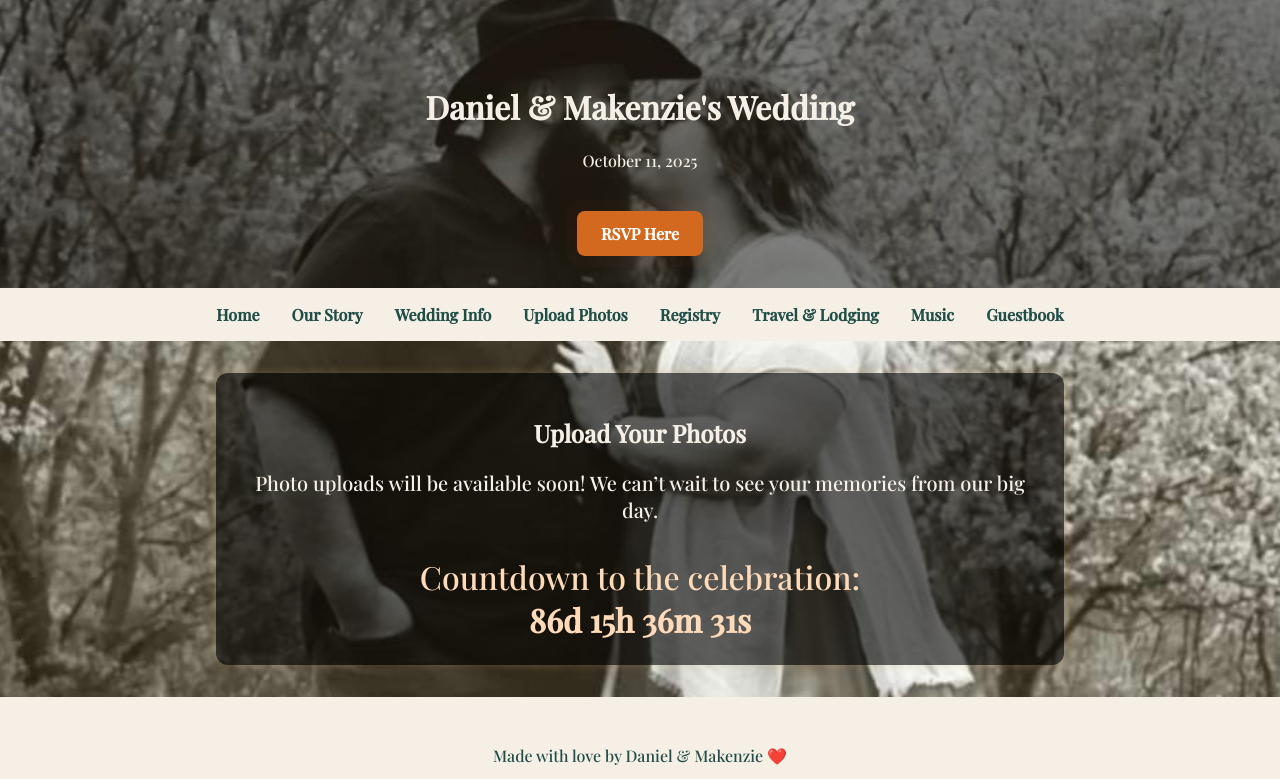
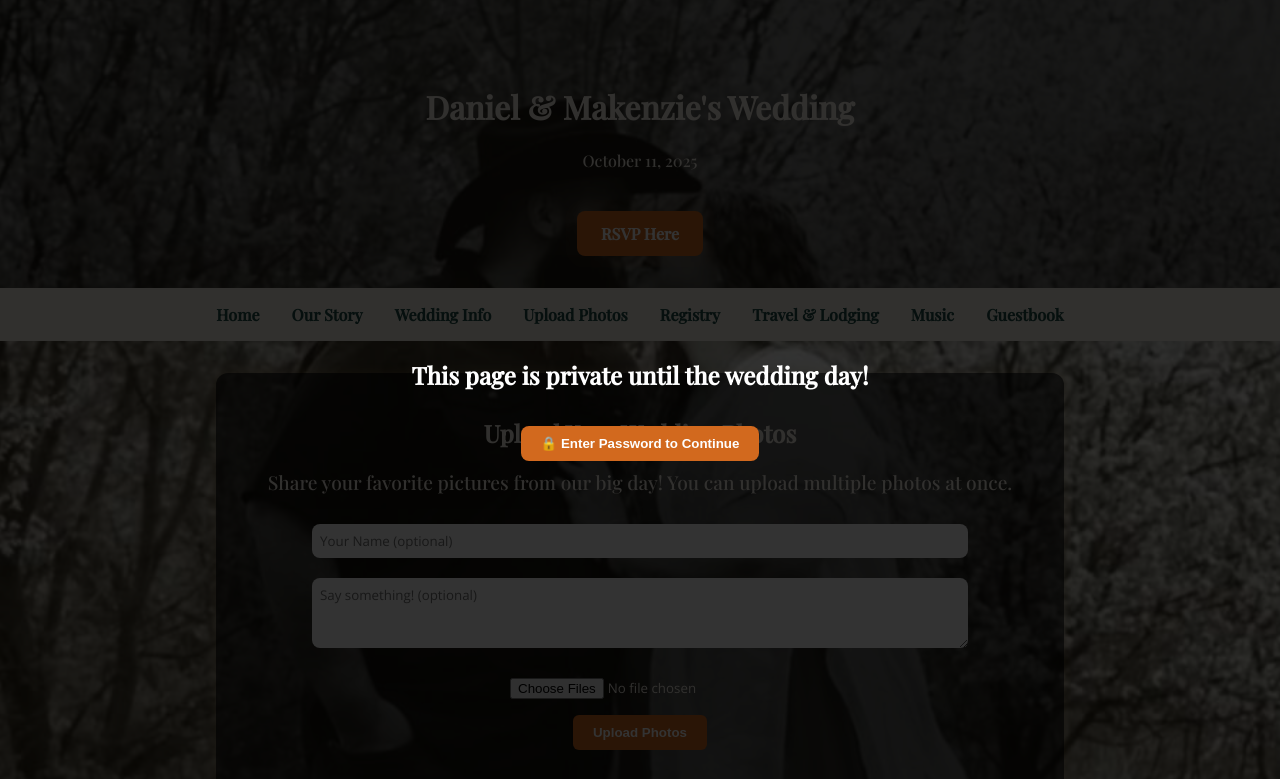
Before and after one commit to danieljlydon/wedding-site, a plain HTML site: page photos.html in a window 1280 px wide. Shown: the top 779 px of the page. Drawn offline with nearby package versions, Linux system fonts and the light colour scheme.

Commit message:
Update photos.html

```diff
--- a/photos.html
+++ b/photos.html
@@ -96,9 +96,44 @@
       0% { background-size: 100%; }
       100% { background-size: 105%; }
     }
+    input, textarea {
+      font-family: 'Open Sans', sans-serif;
+    }
+    #overlay {
+      position: fixed;
+      top: 0; left: 0;
+      width: 100%; height: 100%;
+      background: rgba(0,0,0,0.8);
+      color: white;
+      z-index: 999;
+      display: flex;
+      align-items: center;
+      justify-content: center;
+      flex-direction: column;
+      text-align: center;
+    }
+    #overlay.hidden {
+      display: none;
+    }
+    #unlockBtn {
+      padding: 10px 20px;
+      background: #D2691E;
+      color: white;
+      border: none;
+      border-radius: 8px;
+      font-weight: bold;
+      margin-top: 1rem;
+      cursor: pointer;
+    }
   </style>
 </head>
 <body style="background-color: rgba(0, 0, 0, 0.6);">
+
+  <div id="overlay" class="hidden">
+    <h2>This page is private until the wedding day!</h2>
+    <button id="unlockBtn">🔒 Enter Password to Continue</button>
+  </div>
+
   <header>
     <h1>Daniel &amp; Makenzie's Wedding</h1>
     <p>October 11, 2025</p>
@@ -122,8 +157,15 @@
   </nav>
 
   <section>
-    <h2>Upload Your Photos</h2>
-    <p style="font-size: 1.25rem;">Photo uploads will be available soon! We can’t wait to see your memories from our big day.</p>
+    <h2>Upload Your Wedding Photos</h2>
+    <p style="font-size: 1.2rem;">Share your favorite pictures from our big day! You can upload multiple photos at once.</p>
+    <form id="uploadForm" enctype="multipart/form-data" method="post">
+      <input type="text" name="name" placeholder="Your Name (optional)" style="margin:10px;padding:8px;border-radius:8px;border:none;width:80%;" /><br>
+      <textarea name="message" placeholder="Say something! (optional)" rows="3" style="margin:10px;padding:8px;border-radius:8px;border:none;width:80%;"></textarea><br>
+      <input type="file" name="files" id="fileInput" multiple accept="image/*" style="margin: 1rem 0;" /><br>
+      <button type="submit" style="padding:10px 20px;border:none;background:#D2691E;color:#fff;border-radius:6px;font-weight:bold;">Upload Photos</button>
+      <p id="status" style="margin-top:1rem;"></p>
+    </form>
     <div style="margin-top: 2rem; font-size: 2rem; color: #FFDAB9;">
       Countdown to the celebration:<br><span id="countdown" style="font-weight: bold;"></span>
     </div>
@@ -158,6 +200,55 @@
   </script>
 
   <script>
+    // Show/hide password overlay
+    const weddingTime = new Date("October 11, 2025 14:00:00 EST").getTime();
+    const now = new Date().getTime();
+    const overlay = document.getElementById('overlay');
+
+    if (now < weddingTime) {
+      overlay.classList.remove('hidden');
+      document.getElementById('unlockBtn').onclick = () => {
+        const pw = prompt("Enter the password to access this page:");
+        if (pw === "kenzyrocks") {
+          overlay.classList.add('hidden');
+        } else {
+          alert("Wrong password.");
+        }
+      };
+    }
+  </script>
+
+  <script>
+    const form = document.getElementById('uploadForm');
+    const status = document.getElementById('status');
+
+    form.addEventListener('submit', function (e) {
+      e.preventDefault();
+
+      const formData = new FormData(form);
+      const files = document.getElementById('fileInput').files;
+
+      for (let i = 0; i < files.length; i++) {
+        formData.append(`file${i}`, files[i]);
+      }
+
+      fetch('https://script.google.com/macros/s/AKfycbzyW3fxlqJCOM59Z1w_DiRp2teLfPQWkCVOpdECWCh0LEpN5uAf1OwZvF08sZo3gEW6/exec', {
+        method: 'POST',
+        body: formData
+      })
+      .then(response => response.text())
+      .then(data => {
+        status.innerText = "✅ " + data;
+        form.reset();
+      })
+      .catch(error => {
+        status.innerText = "❌ Upload failed. Please try again.";
+        console.error(error);
+      });
+    });
+  </script>
+
+  <script>
     document.addEventListener("DOMContentLoaded", function () {
       const hamburger = document.getElementById('hamburger');
       const menu = document.getElementById('menu');
```
